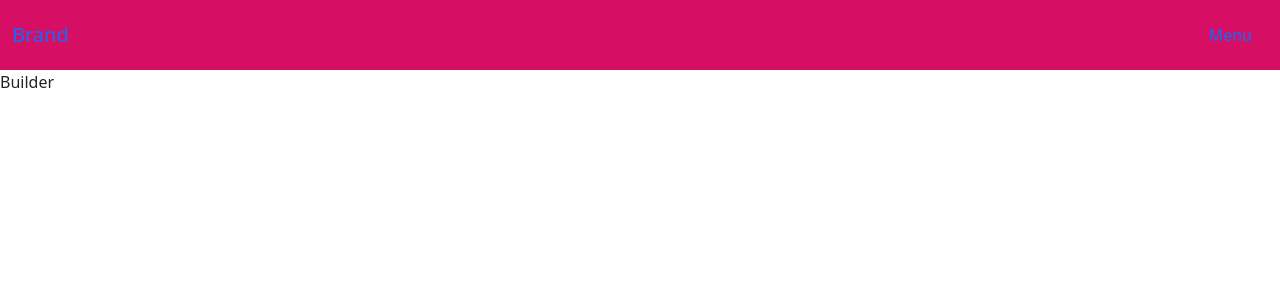
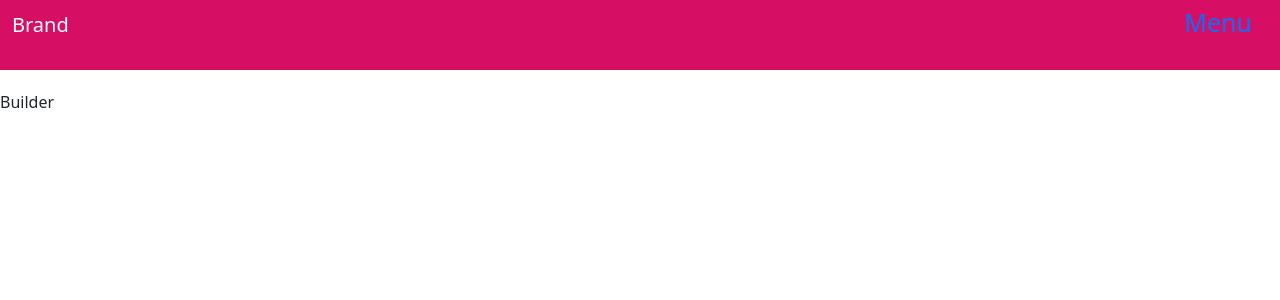
Before and after one commit to mitul88/react-burger-builder, a React (Create React App) app: page / in a window 1280 px wide. Shown: the top 300 px of the page. Built offline with nearby package versions, Linux system fonts and the light colour scheme.

Commit message:
css class added to header

```diff
--- a/src/Components/Header/Header.js
+++ b/src/Components/Header/Header.js
@@ -1,16 +1,17 @@
 import { Navbar, NavbarBrand, Nav, NavItem, NavLink } from "reactstrap";
+import "./Header.css";
 
 const Header = () => {
     return (
-        <div>
+        <div className="Navigation">
             <Navbar style={{
                     backgroundColor: "#d70f64",
                     height: "70px"
                 }}>
-                <NavbarBrand href='/' className="mr-auto ml-md-5"> Brand </NavbarBrand>
+                <NavbarBrand href='/' className="mr-auto ml-md-5 Brand"> Brand </NavbarBrand>
                 <Nav>
                     <NavItem className="mr-md-5">
-                        <NavLink href="#">
+                        <NavLink href="#" className="NavLink">
                             Menu
                         </NavLink>
                     </NavItem>
```
